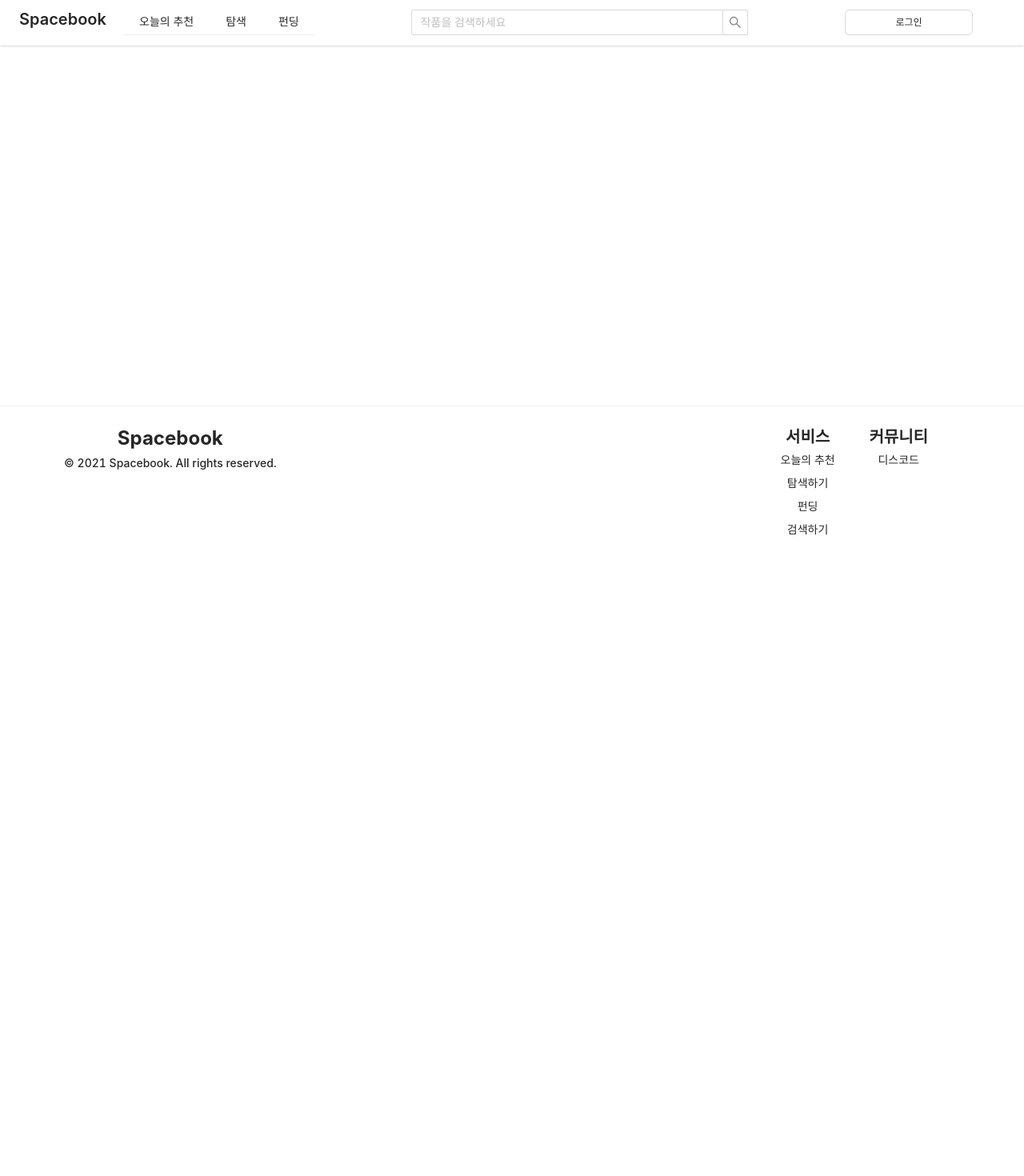
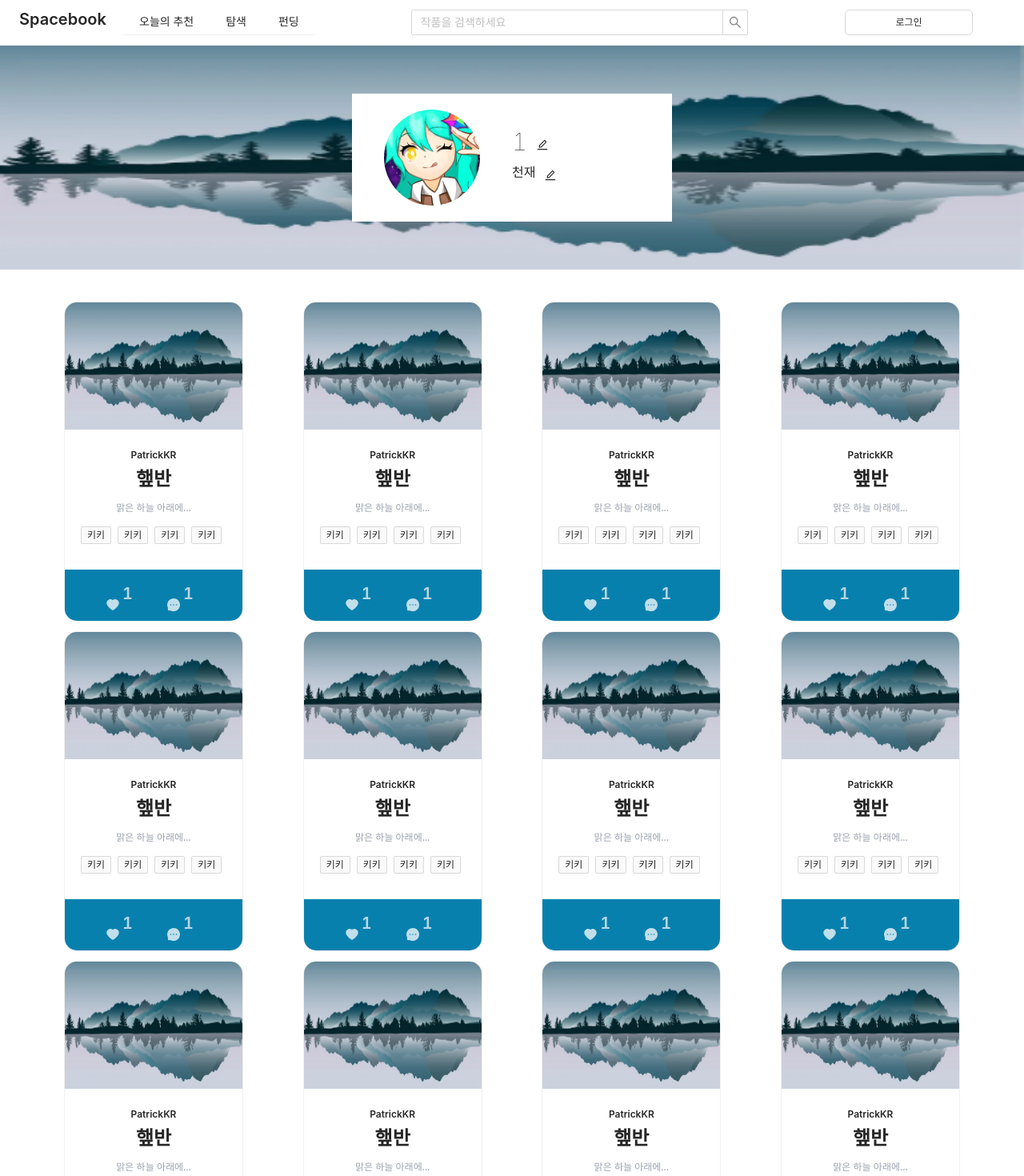
Before and after one commit to team-backspace/frontend, a React (Vite) app: page /user/1 in a window 1280 px wide. Shown: the top 1470 px of the page at 80% size. Before the commit the page ends 800 px from the top, so only its background shows below. Built offline with nearby package versions, Linux system fonts and the light colour scheme.

Commit message:
feat(pages.userprofile): Add userprofile page

```diff
--- a/src/App.jsx
+++ b/src/App.jsx
@@ -9,6 +9,7 @@ import Recommends from "./pages/Recommends";
 import Explore from "./pages/Explore";
 import Search from "./pages/Search";
 import Login from "./pages/Login";
+import UserProfile from "./pages/UserProfile";
 
 function App() {
     return (
@@ -22,6 +23,7 @@ function App() {
                         <Route path="/explore" component={Explore} />
                         <Route path="/search" component={Search} />
                         <Route path="/login" component={Login} />
+                        <Route path="/user/:name" component={UserProfile} />
                     </Switch>
                 </div>
                 <Footer />
--- a/src/pages/Login.jsx
+++ b/src/pages/Login.jsx
@@ -13,11 +13,8 @@ class Login extends Component {
                 <h1 className = "text-3xl font-thin mb-2">로그인</h1>
                 <h4 className = "text-xs font-thin mb-6">다음으로 로그인</h4>
                 <div className = "">
-                    <Button className = "w-10 !h-10 flex justify-center !px-2 !rounded-full">
-                        <GoogleOutlined className = "text-2xl" />
-                    </Button>
-                    <Button className = "w-10 !h-10 flex justify-center !px-2 !rounded-full ml-3">
-                        <FacebookOutlined className = "text-2xl" />
+                    <Button className = "w-50" icon = {<GoogleOutlined />}>
+                        구글로 로그인
                     </Button>
                 </div>
             </div>
--- a/src/pages/Search.jsx
+++ b/src/pages/Search.jsx
@@ -12,7 +12,7 @@ class Search extends Component {
 
         this.state = {
             query: (new URLSearchParams(window.location.search)).get("query"),
-            results: ["킄"]
+            results: []
         }
     }
     render () {
--- a/src/pages/UserProfile.jsx
+++ b/src/pages/UserProfile.jsx
@@ -1,45 +1,79 @@
 import React, { Component } from "react";
+
+import {Avatar, Divider, Pagination} from "antd";
+import { EditOutlined } from "@ant-design/icons";
 
 import CardRow from "../components/CardRow";
 
 
 class UserProfile extends Component {
+    constructor (props) {
+        super(props);
+        this.state = {
+            username: props.match.params.name
+        }
+    }
     render () {
         return (
-            <>
-                <div className = "text-center mt-10 px-20">
-                    <h1 className = "text-3xl font-thin">더 다양한 제작자의 작품을 둘러보세요.</h1>
-                    <div className = "mt-10">
+            <div className = "">
+                <div className = "relative">
+                    <div className = "relative z-50 flex flex-col items-center py-15">
+                        <div className = "grid grid-cols-2 px-5 py-5 w-100 bg-white rounded-4xl">
+                            <div className = "flex mr-10">
+                                <div className = "flex-grow" />
+                                <Avatar className = "!w-30 !h-30" src = "../src/dummydata/images/patrick.png" />
+                            </div>
+                            <div className = "flex items-center">
+                                <div className = "">
+                                    <div className = "flex items-center">
+                                        <h1 className = "text-3xl font-thin mb-2 ">{this.state.username}</h1>
+                                        <EditOutlined className = "ml-3 cursor-pointer" />
+                                    </div>
+                                    <div className = "flex items-center">
+                                        <h4 className = "text-base font-thin">천재</h4>
+                                        <EditOutlined className = "ml-3 cursor-pointer" />
+                                    </div>
+                                </div>
+                            </div>
+                        </div>
+                    </div>
+                    <div className = "absolute top-0 bottom-0">
+                        <img className = "w-screen h-full rounded-b-6xl" src = "../src/dummydata/images/CardImage.png" />
+                    </div>
+                </div>
+
+                <div className = "mt-10 px-20 text-center">
+                    <div className = "mt-5">
                         <CardRow cards = {[
                             {
                                 title: "햎반",
                                 desc: "맑은 하늘 아래에...",
                                 author: "PatrickKR",
-                                img: "src/dummydata/images/CardImage.png"
+                                img: "../src/dummydata/images/CardImage.png"
                             },
                             {
                                 title: "햎반",
                                 desc: "맑은 하늘 아래에...",
                                 author: "PatrickKR",
-                                img: "src/dummydata/images/CardImage.png"
+                                img: "../src/dummydata/images/CardImage.png"
                             },
                             {
                                 title: "햎반",
                                 desc: "맑은 하늘 아래에...",
                                 author: "PatrickKR",
-                                img: "src/dummydata/images/CardImage.png"
+                                img: "../src/dummydata/images/CardImage.png"
                             },
                             {
                                 title: "햎반",
                                 desc: "맑은 하늘 아래에...",
                                 author: "PatrickKR",
-                                img: "src/dummydata/images/CardImage.png"
+                                img: "../src/dummydata/images/CardImage.png"
                             },
                             {
                                 title: "햎반",
                                 desc: "맑은 하늘 아래에...",
                                 author: "PatrickKR",
-                                img: "src/dummydata/images/CardImage.png"
+                                img: "../src/dummydata/images/CardImage.png"
                             }
                         ]} />
 
@@ -48,31 +82,31 @@ class UserProfile extends Component {
                                 title: "햎반",
                                 desc: "맑은 하늘 아래에...",
                                 author: "PatrickKR",
-                                img: "src/dummydata/images/CardImage.png"
+                                img: "../src/dummydata/images/CardImage.png"
                             },
                             {
                                 title: "햎반",
                                 desc: "맑은 하늘 아래에...",
                                 author: "PatrickKR",
-                                img: "src/dummydata/images/CardImage.png"
+                                img: "../src/dummydata/images/CardImage.png"
                             },
                             {
                                 title: "햎반",
                                 desc: "맑은 하늘 아래에...",
                                 author: "PatrickKR",
-                                img: "src/dummydata/images/CardImage.png"
+                                img: "../src/dummydata/images/CardImage.png"
                             },
                             {
                                 title: "햎반",
                                 desc: "맑은 하늘 아래에...",
                                 author: "PatrickKR",
-                                img: "src/dummydata/images/CardImage.png"
+                                img: "../src/dummydata/images/CardImage.png"
                             },
                             {
                                 title: "햎반",
                                 desc: "맑은 하늘 아래에...",
                                 author: "PatrickKR",
-                                img: "src/dummydata/images/CardImage.png"
+                                img: "../src/dummydata/images/CardImage.png"
                             }
                         ]} />
 
@@ -81,36 +115,37 @@ class UserProfile extends Component {
                                 title: "햎반",
                                 desc: "맑은 하늘 아래에...",
                                 author: "PatrickKR",
-                                img: "src/dummydata/images/CardImage.png"
+                                img: "../src/dummydata/images/CardImage.png"
                             },
                             {
                                 title: "햎반",
                                 desc: "맑은 하늘 아래에...",
                                 author: "PatrickKR",
-                                img: "src/dummydata/images/CardImage.png"
+                                img: "../src/dummydata/images/CardImage.png"
                             },
                             {
                                 title: "햎반",
                                 desc: "맑은 하늘 아래에...",
                                 author: "PatrickKR",
-                                img: "src/dummydata/images/CardImage.png"
+                                img: "../src/dummydata/images/CardImage.png"
                             },
                             {
                                 title: "햎반",
                                 desc: "맑은 하늘 아래에...",
                                 author: "PatrickKR",
-                                img: "src/dummydata/images/CardImage.png"
+                                img: "../src/dummydata/images/CardImage.png"
                             },
                             {
                                 title: "햎반",
                                 desc: "맑은 하늘 아래에...",
                                 author: "PatrickKR",
-                                img: "src/dummydata/images/CardImage.png"
+                                img: "../src/dummydata/images/CardImage.png"
                             }
                         ]} />
                     </div>
+                    <Pagination className = "!mt-10" />
                 </div>
-            </>
+            </div>
         )
     }
 }
```
